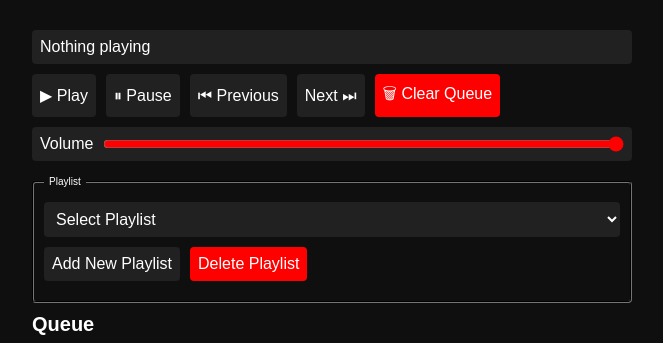
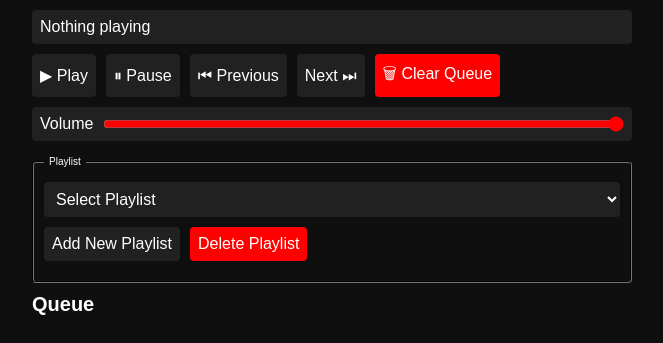
Before and after one commit to juanjaimes10010/karaoke, an Electron app: page html/controller.html in a window 800 px wide. Shown: the whole page, without its empty margins (68-731 px from the left). Drawn offline with Linux system fonts and the light colour scheme; no server answers.

Commit message:
updated ui

```diff
--- a/css/controller.css
+++ b/css/controller.css
@@ -63,7 +63,6 @@ select {
 }
 
 #nowPlaying {
-    margin-top: 2rem;
     padding: .8rem;
     background-color: #212121;
     color: white;
```
